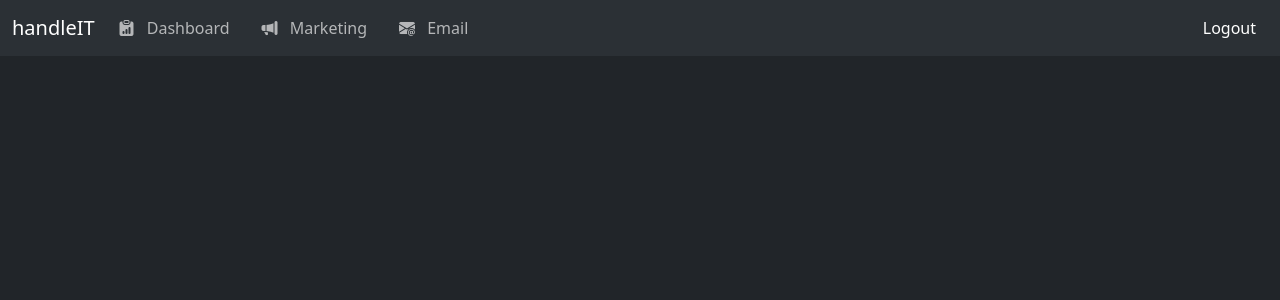
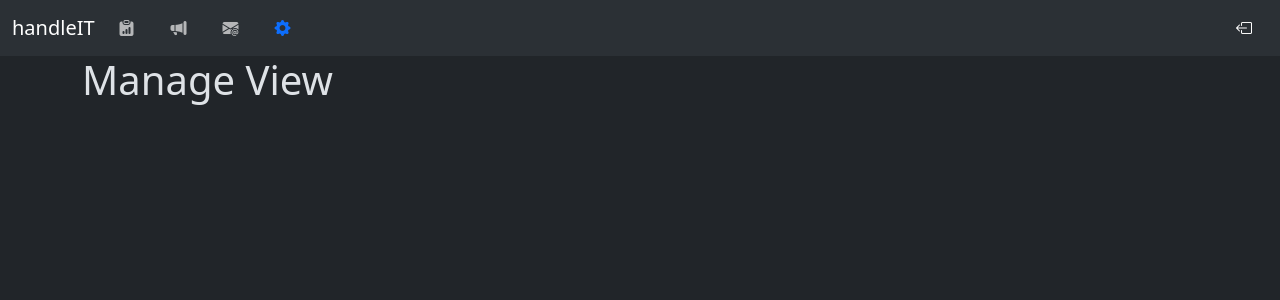
Before and after one commit to Stacware/handle-it, a Vue app: page /manage-account/1 in a window 1280 px wide. Shown: the top 300 px of the page. Built offline with nearby package versions, Linux system fonts and the light colour scheme; sample sign-in values are in the browser's storage; what parse would draw is missing.

Commit message:
navbar/panda

```diff
--- a/src/App.vue
+++ b/src/App.vue
@@ -1,7 +1,7 @@
 <template>
 	<div>
 		<Navbar />
-		<router-view></router-view>
+		<router-view class="container"></router-view>
 	</div>
 </template>
 <script>
--- a/src/components/auth/Login.vue
+++ b/src/components/auth/Login.vue
@@ -89,7 +89,6 @@ export default {
 	watch: {
 		userId(val) {
 			if (val) {
-				console.log(val);
 				this.$router.push({ name: 'dashboard', params: { userId: this.userId } });
 			}
 		},
--- a/src/components/auth/Signup.vue
+++ b/src/components/auth/Signup.vue
@@ -73,6 +73,7 @@ export default {
 			passwordTouched: false,
 			confirmPasswordTouched: false,
 			loading: false,
+			authStore: useAuthStore(),
 		};
 	},
 	computed: {
@@ -101,9 +102,8 @@ export default {
 		async signUp() {
 			if (this.isFormValid) {
 				this.loading = true;
-				const authStore = useAuthStore();
 				try {
-					await authStore.signUp(this.email, this.password);
+					await this.authStore.signUp(this.email, this.password);
 				} finally {
 					setTimeout(() => {
 						this.loading = false;
--- a/src/components/ui/Navbar.vue
+++ b/src/components/ui/Navbar.vue
@@ -9,29 +9,35 @@
 				<ul class="navbar-nav me-auto">
 					<li v-if="userId" class="nav-item align-items-start me-3">
 						<router-link :to="{ name: 'dashboard', params: { userId: userId } }" class="nav-link" :active-class="'text-primary'">
-							<i class="bi bi-clipboard-data-fill me-2"></i>
-							Dashboard
+							<i class="bi bi-clipboard-data-fill me-1"></i>
+							<span>Dashboard</span>
 						</router-link>
 					</li>
 					<li v-if="userId" class="nav-item align-items-start me-3">
 						<router-link :to="{ name: 'marketing', params: { userId: userId } }" class="nav-link" :active-class="'text-primary'">
-							<i class="bi bi-megaphone-fill me-2"></i>
-							Marketing
+							<i class="bi bi-megaphone-fill me-1"></i>
+							<span>Marketing</span>
 						</router-link>
 					</li>
-					<li v-if="userId" class="nav-item align-items-start">
+					<li v-if="userId" class="nav-item align-items-start me-3">
 						<router-link :to="{ name: 'email', params: { userId: userId } }" class="nav-link" :active-class="'text-primary'">
-							<i class="bi bi-envelope-at-fill me-2"></i>
-							Email
+							<i class="bi bi-envelope-at-fill me-1"></i>
+							<span>Email</span>
 						</router-link>
 					</li>
-					<li v-if="false" class="nav-item">
-						<router-link to="/manage-account" class="nav-link">Manage Account</router-link>
+					<li v-if="userId" class="nav-item align-items-start me-3">
+						<router-link :to="{ name: 'manage', params: { userId: userId } }" class="nav-link" :active-class="'text-primary'">
+							<i class="bi bi-gear-fill me-1"></i>
+							<span>Account Settings</span>
+						</router-link>
 					</li>
 				</ul>
 				<ul class="navbar-nav ms-auto" v-if="userId">
-					<li class="nav-item">
-						<button class="btn btn-danger" @click="logout">Logout</button>
+					<li class="nav-item" @mouseenter="linkHover = 'logout'" @mouseleave="linkHover = null">
+						<button class="btn btn-danger d-flex" @click="logout">
+							<i v-if="linkHover !== 'logout'" class="bi bi-box-arrow-left me-1 align-self-bottom"></i>
+							<span v-if="linkHover === 'logout'">Logout</span>
+						</button>
 					</li>
 				</ul>
 			</div>
@@ -47,6 +53,7 @@ export default {
 	data() {
 		return {
 			authStore: useAuthStore(),
+			linkHover: null,
 		};
 	},
 	setup() {
@@ -67,8 +74,46 @@ export default {
 </script>
 
 <style scoped>
-.navbar {
-	height: 100%;
+.nav-item {
+	position: relative;
+	/* overflow: hidden; */
+}
+
+.nav-link {
+	display: flex;
+	align-items: center;
+	width: 100%;
+	justify-content: flex-start;
+}
+
+.nav-link i {
+	margin-right: 5px;
+	transition: margin 0.3s ease-in-out;
+}
+
+.nav-link span {
+	position: absolute;
+	left: 12px; /* Starting position off-screen (to the left) */
+	color: transparent; /* Hide the text initially */
+	transition: transform 0.5s ease-in-out, color 0.3s ease-in-out;
+	white-space: nowrap;
+}
+
+.nav-item:hover .nav-link span {
+	color: initial; /* Reveal the text on hover */
+	transform: translateX(20px);
+}
+
+.nav-item:hover .nav-link i {
+	margin-right: 2px; /* Adjust this value to create enough space for the text */
+}
+
+.navbar-nav li {
+	transition: transform 0.3s ease-in-out;
+}
+
+.navbar-nav li:hover ~ li {
+	transform: translateX(70px); /* Adjust this value based on the width of your text */
 }
 
 .btn-danger {
--- /dev/null
+++ b/src/components/user/ManageAccount.vue
@@ -0,0 +1,3 @@
+<template>
+	<h1>Manage account</h1>
+</template>
--- a/src/router/index.js
+++ b/src/router/index.js
@@ -3,6 +3,7 @@ import HomeView from '../views/HomeView.vue'
 import DashboardView from '../views/DashboardView.vue'
 import MarketingView from '../views/MarketingView.vue'
 import EmailView from '../views/EmailView.vue'
+import ManageView from '../views/ManageView.vue'
 import { useAuthStore } from '../stores/auth.js'
 
 const router = createRouter({
@@ -12,6 +13,12 @@ const router = createRouter({
 			path: '/',
 			name: 'home',
 			component: HomeView
+		},
+		{
+			path: '/manage-account/:userId',
+			name: 'manage',
+			component: ManageView,
+			meta: { requiresAuth: true } // Add this meta field to indicate that the route requires authentication
 		},
 		{
 			path: '/dashboard/:userId',
--- a/src/stores/auth.js
+++ b/src/stores/auth.js
@@ -45,7 +45,6 @@ export const useAuthStore = defineStore({
 			this.logInError = null
 			try {
 				const user = await Parse.User.logIn(email, password)
-				console.log(user)
 				this.currentUser = user
 				this.userId = user.id
 				this.sessionToken = user.get('sessionToken')
--- /dev/null
+++ b/src/views/ManageView.vue
@@ -0,0 +1,3 @@
+<template>
+	<h1>Manage View</h1>
+</template>
```
